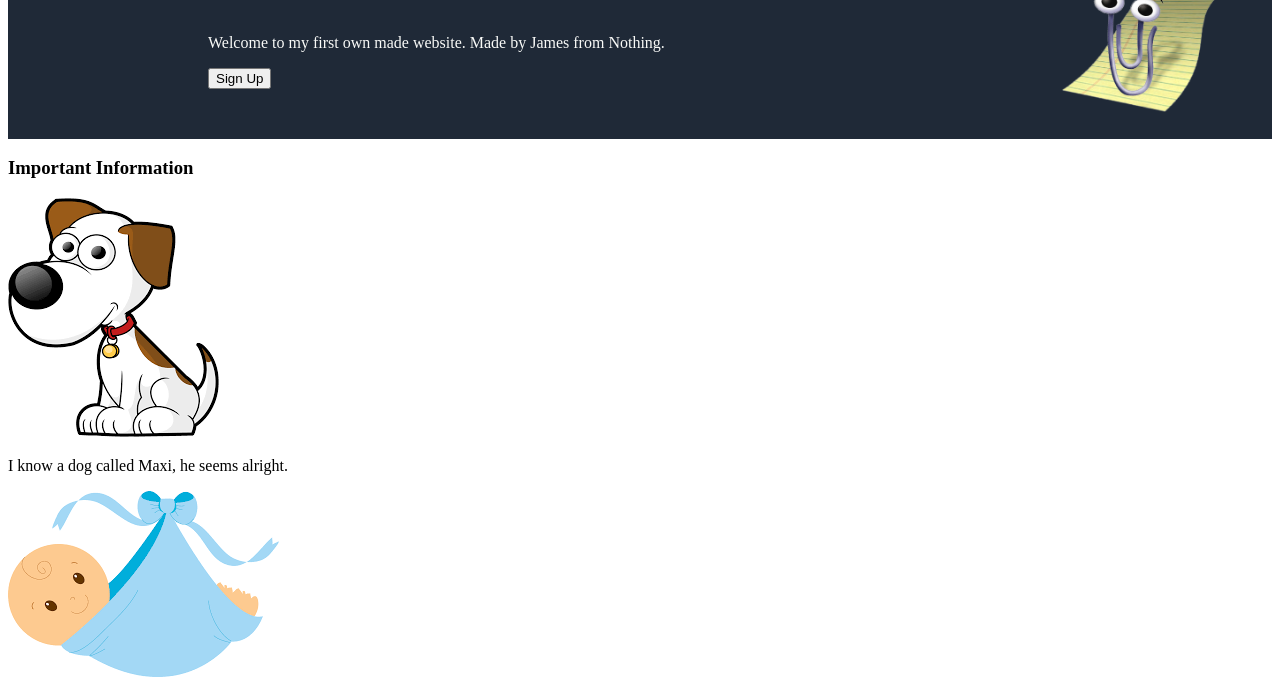
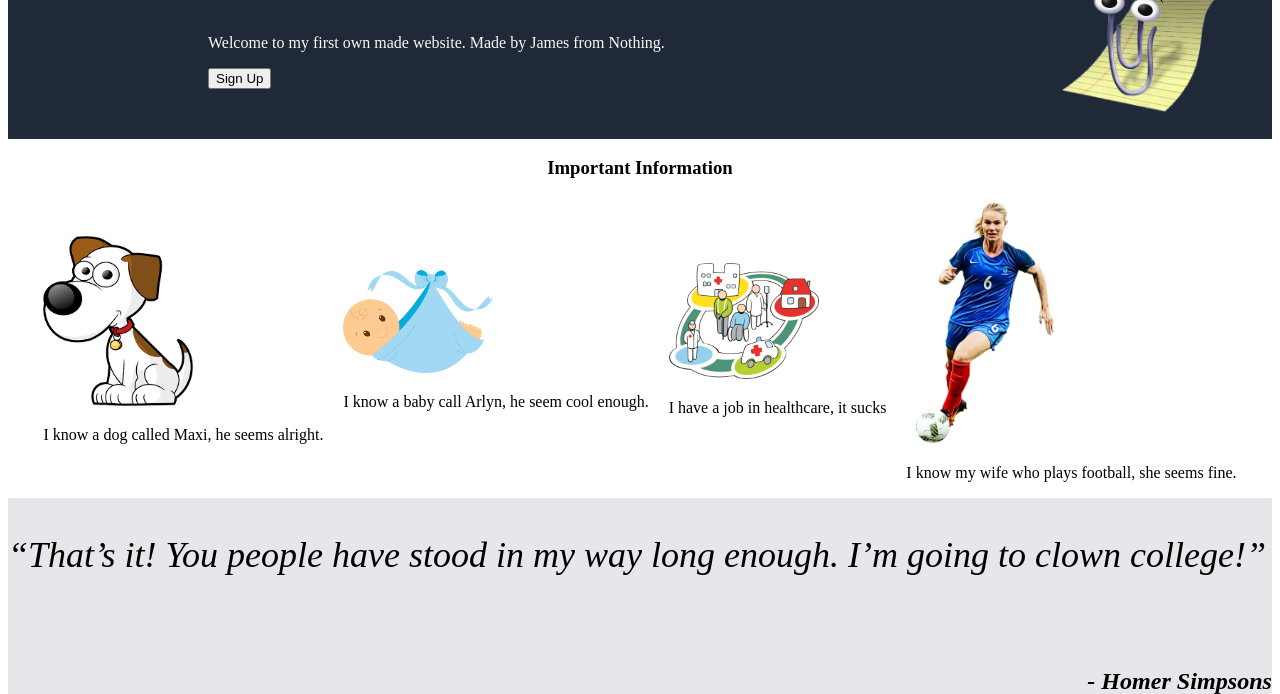
Before and after one commit to TheJoy91/Odin-Project-Landing-Page, a plain HTML site: page index.html in a window 1280 px wide. Shown: the part 133-827 px from the top of the page. Drawn offline with Linux system fonts and the light colour scheme.

Commit message:
Updated body and quote

```diff
--- a/index.html
+++ b/index.html
@@ -22,18 +22,27 @@
       <button>Sign Up</button>
       <img class="clippy" src="clippy.png" />
     </div>
+    <div class="title">
+      <h3><span> Important Information </span></h3>
+    </div>
     <div class="body">
-      <h3>Important Information</h3>
-      <img src="dog.png" />
-      <p>I know a dog called Maxi, he seems alright.</p>
-      <img src="baby.png" />
-      <p>I know a baby call Arlyn, he seem cool enough.</p>
-      <img src="health.png" />
-      <p>I have a job in healthcare, it sucks</p>
-      <img src="football.png" />
-      <p>I know my wife who plays football, she seems fine.</p>
+      <div class="picture">
+        <img class="small" src="dog.png" />
+        <p>I know a dog called Maxi, he seems alright.</p>
+      </div>
+      <div class="picture">
+        <img class="small" src="baby.png" />
+        <p>I know a baby call Arlyn, he seem cool enough.</p>
+      </div>
+      <div class="picture">
+        <img class="small" src="health.png" />
+        <p>I have a job in healthcare, it sucks</p>
+      </div>
+      <div class="picture">
+        <img class="small" src="football.png" />
+        <p>I know my wife who plays football, she seems fine.</p>
+      </div>
     </div>
-
     <div class="quote">
       <p>
         “That’s it! You people have stood in my way long enough. I’m going to
--- a/style.css
+++ b/style.css
@@ -33,3 +33,43 @@
     padding-left: 200px;
     height: 200px;
 }
+
+.small {
+    width: 150px;
+}
+
+.body {
+    display: flex;
+    gap: 20px;
+    justify-content: center;
+    align-items: center;
+    flex-wrap: wrap;
+    margin: 0;
+    padding: 0;
+
+}
+
+.title {
+    display: flex;
+    justify-content: center;
+    align-items: center;
+
+
+}
+
+.body p {
+    word-wrap: break-word;
+}
+
+.quote {
+    display: flex;
+    background-color: #e5e7eb;
+    font-size: 36px;
+    font-style: italic;
+    word-wrap: break-word;
+    flex-direction: column;
+}
+
+.quote h6 {
+    align-self: end;
+}
```
